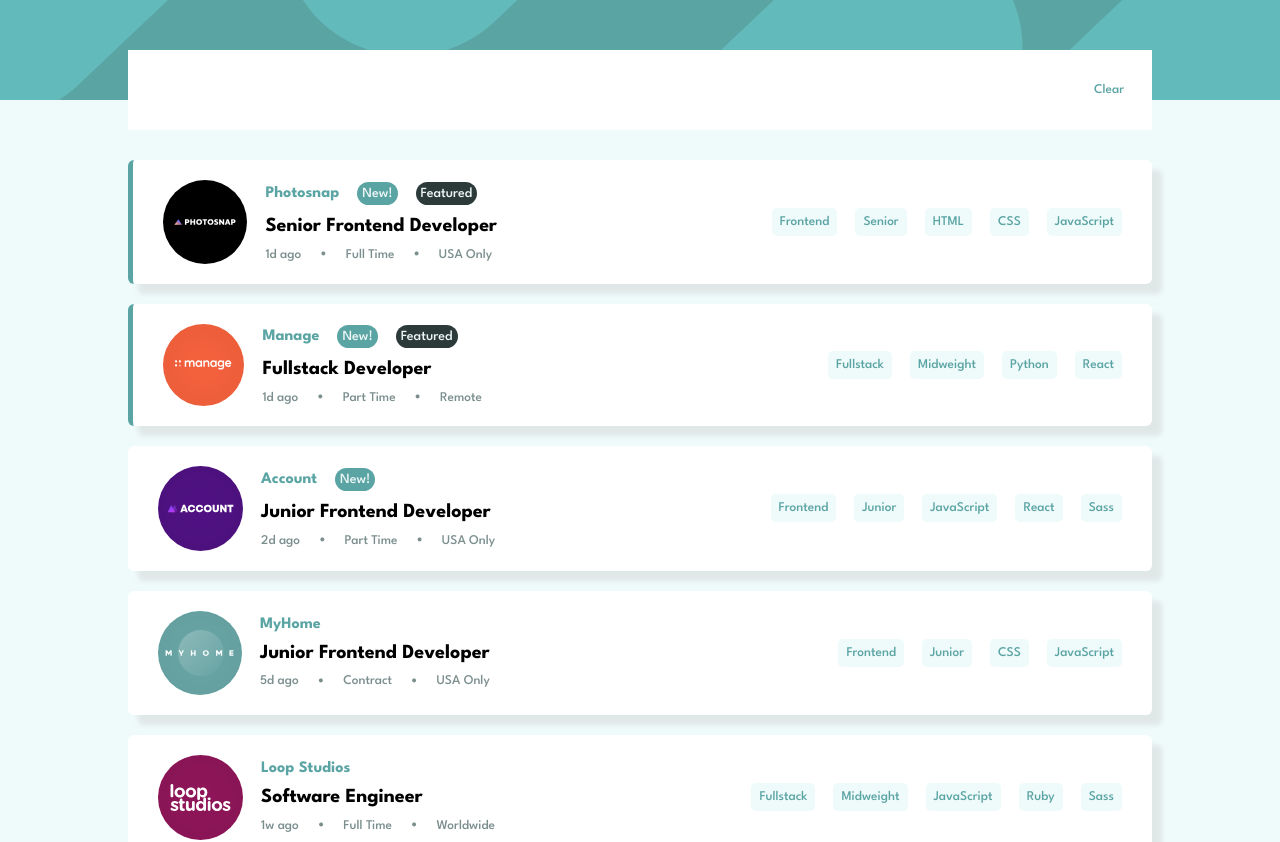
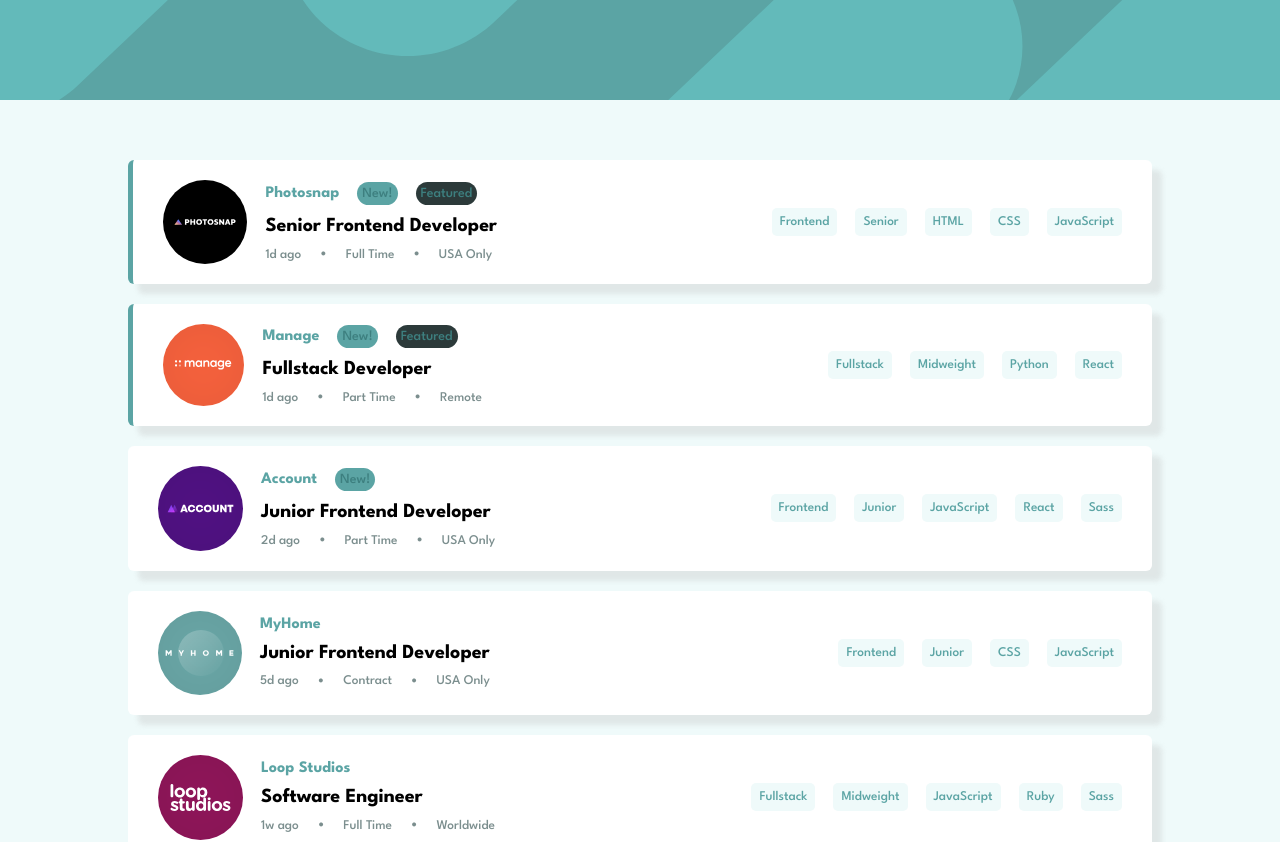
Before and after one commit to Sheriff-Oladimeji/job-listings, a React (Vite) app: page / in a window 1280 px wide. Shown: the top 842 px of the page. Built offline with nearby package versions, Linux system fonts and the light colour scheme.

Commit message:
feat: set selected component to display only when there is an element in it

```diff
--- a/src/components/jobs/Jobs.css
+++ b/src/components/jobs/Jobs.css
@@ -53,7 +53,7 @@ h4 {
 .new,
 .featured {
   background-color: hsl(180, 29%, 50%);
-  color: hsl(180, 31%, 95%);
+  color: hsl(180, 35%, 37%);
   padding: 5px;
   border-radius: 20px;
   font-size: 14px;
--- a/src/components/selected/Selected.css
+++ b/src/components/selected/Selected.css
@@ -1,3 +1,7 @@
+.hidden {
+  display: none;
+}
+
 .filter-container {
   width: 80%;
   margin-inline: auto;
@@ -10,6 +14,7 @@
   display: flex;
   justify-content: space-between;
   padding-inline: 20px;
+  flex-wrap: wrap;
 }
 
 .filter-container button {
@@ -19,6 +24,7 @@
 
 .filter-values {
   display: flex;
+  flex-wrap: wrap;
   padding: 10px;
   background-color: transparent;
   border: none;
--- a/src/components/selected/Selected.jsx
+++ b/src/components/selected/Selected.jsx
@@ -1,18 +1,24 @@
 import { clearFilter, removeFilter } from "../../features/filter";
 import "./Selected.css";
-import { useSelector , useDispatch} from "react-redux";
+import { useSelector, useDispatch } from "react-redux";
 const Selected = () => {
-  const dispatch = useDispatch()
+  const dispatch = useDispatch();
   let jobs = useSelector((state) => state.filter.myArray);
-  console.log(jobs)
+  console.log(jobs);
 
   return (
-    <div className="filter-container">
+    <div className={jobs.length === 0 ?"hidden" :"filter-container"}>
       <div className="filter-values">
         {jobs.map((job, index) => (
           <div key={index} className="item">
             <p>{job}</p>
-            <button onClick={(event) => dispatch(removeFilter(event.target.previousSibling.innerText))}>X</button>
+            <button
+              onClick={(event) =>
+                dispatch(removeFilter(event.target.previousSibling.innerText))
+              }
+            >
+              X
+            </button>
           </div>
         ))}
       </div>
```
Also changed, not shown: src/components/selected/Selected.scss (+5 -2 lines), 1 other file (tests, documents, lock files or other folders).
